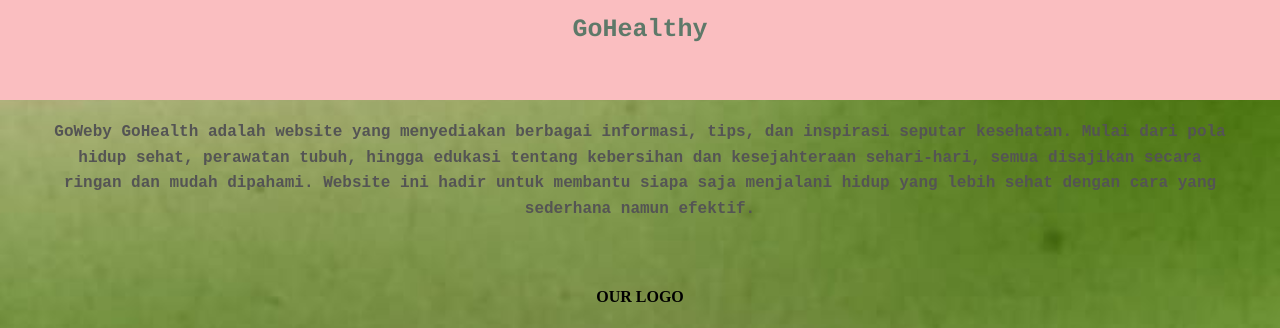
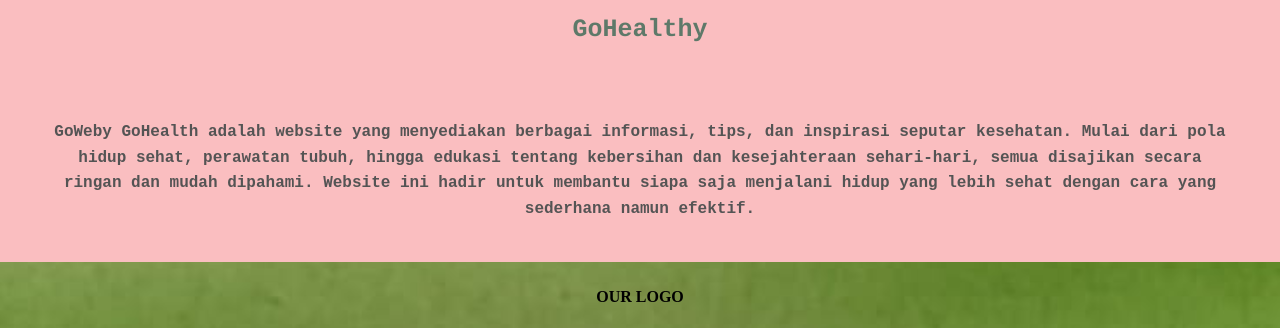
Before and after one commit to carrisacahyamalva-jpg/ujang-kedu, a plain HTML site: page index.html in a window 1280 px wide. Shown: the part 455-783 px from the top of the page. Drawn offline with Linux system fonts and the light colour scheme; a script that the page names is missing; a web font is replaced by a local one.

Commit message:
Update styles.css

```diff
--- a/styles.css
+++ b/styles.css
@@ -122,7 +122,7 @@ p3 {
     line-height: 1.6;
     width: 100%;
     margin: 0;
-    background-color: fabec0;
+    background-color: #fabec0;
     color: #545454;
     padding: 20px 50px 40px 50px;
     font-weight: bold;
```
